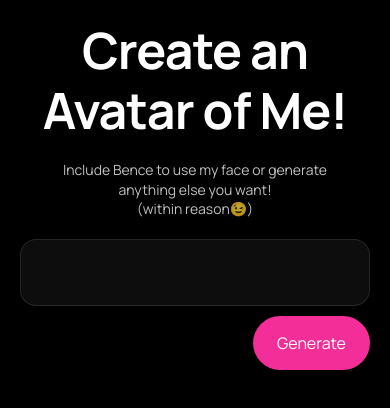
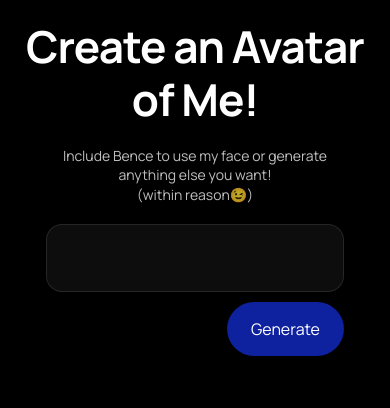
Before and after one commit to BenceM/ai-avatar, a Next.js app: page / in a window 390 px wide. Shown: the top 408 px of the page. Built offline with nearby package versions, Linux system fonts and the light colour scheme.

Commit message:
cleaned up css p1/ removed logs

```diff
--- a/pages/_app.js
+++ b/pages/_app.js
@@ -1,7 +1,7 @@
-import '../styles/styles.css';
+import "../styles/style.css";
 
 function MyApp({ Component, pageProps }) {
-  return <Component {...pageProps} />;
+	return <Component {...pageProps} />;
 }
 
 export default MyApp;
--- a/pages/_document.js
+++ b/pages/_document.js
@@ -4,10 +4,14 @@ export default function Document() {
 	return (
 		<Html>
 			<Head>
-				<meta property="og:title" content="AI Avatar Generator" key="title" />
+				<meta
+					property="title"
+					content="BenceM AI Avatar Generator"
+					key="title"
+				/>
 				<meta
 					property="og:description"
-					content="Ai generator"
+					content="Ai Avatar generator"
 					key="description"
 				/>
 				<meta name="twitter:card" content="summary_large_image"></meta>
--- a/styles/styles.css
+++ b/styles/style.css
@@ -1,3 +1,5 @@
+/*WRITE NEW CSS*/
+
 @import url("https://fonts.googleapis.com/css2?family=Manrope:wght@400;700;800&display=swap");
 
 html {
@@ -14,7 +16,6 @@ body {
 
 .root {
 	background-color: rgb(0, 0, 0);
-	gap: 1rem;
 	min-height: 100vh;
 	height: 100vh;
 }
@@ -41,11 +42,6 @@ body {
 	color: #fff;
 }
 
-.header-title {
-	display: flex;
-	gap: 1.2rem;
-}
-
 .header-title h1 {
 	width: 100%;
 	font-weight: 700;
@@ -53,7 +49,6 @@ body {
 	letter-spacing: -4px;
 	line-height: 1.2em;
 	text-align: center;
-	margin: 0;
 }
 
 .header-subtitle h2 {
@@ -72,11 +67,8 @@ body {
 	place-content: flex-end center;
 	align-items: center;
 	display: flex;
-	flex: 0 0 auto;
 	flex-flow: column nowrap;
 	gap: 1rem;
-	height: min-content;
-	padding: 0;
 	width: 100%;
 }
 
@@ -86,11 +78,8 @@ body {
 	border-radius: 16px;
 	padding: 2rem 1rem;
 	width: 85%;
-	max-width: 120rem;
 	font-size: 1.6rem;
-	letter-spacing: 0;
 	line-height: 1.6em;
-	text-align: start;
 	color: rgba(255, 255, 255, 0.75);
 	text-decoration: none;
 	text-transform: none;
@@ -106,52 +95,24 @@ body {
 
 .prompt-buttons {
 	display: flex;
-	place-content: center;
 	align-items: center;
 	justify-content: flex-end;
 	gap: 2rem;
-	flex: 0 0 auto;
-	flex-flow: row nowrap;
-	height: min-content;
-	overflow: hidden;
-	padding: 0;
-	position: relative;
-	width: 100%;
+	width: 85%;
 }
 
 .generate-button {
-	place-content: flex-start;
-	align-items: flex-start;
-	background-color: #f32e98;
+	background-color: #0e219f; /* #f32e98;*/
 	border-radius: 100px;
-	display: flex;
-	flex: 0 0 auto;
-	flex-flow: column nowrap;
-	gap: 1rem;
-	height: min-content;
-	overflow: hidden;
 	padding: 1.6rem 2.4rem;
-	margin-right: 5rem;
-	position: relative;
 	text-decoration: none;
-	width: min-content;
 	will-change: transform;
 	cursor: pointer;
-}
-
-.generate {
-	outline: none;
-	display: flex;
-	flex-direction: column;
-	justify-content: flex-start;
-	flex-shrink: 0;
-	transform: none;
 }
 
 .generate p {
 	color: rgb(255, 255, 255);
 	font-size: 1.6rem;
-	margin: 0;
 }
 
 .loading {
@@ -166,8 +127,6 @@ body {
 	display: flex;
 	justify-content: center;
 	flex-direction: column;
-	flex-shrink: 0;
-	transform: none;
 }
 
 .output-content img {
@@ -176,8 +135,9 @@ body {
 
 .output-content p {
 	text-align: center;
-	font-weight: bold;
-	white-space: pre-line;
+	font-weight: 700;
+	font-size: 1.1rem;
+	margin-top: 0.5rem;
 	color: white;
 }
 
@@ -189,11 +149,6 @@ body {
 		padding: 5rem;
 	}
 
-	.prompt-container {
-		width: 100%;
-	}
-	.prompt-box {
-	}
 	.output-content {
 		width: 100%;
 
@@ -201,28 +156,17 @@ body {
 	}
 }
 
-@media (max-width: 809px) and (max-width: 600px) {
+@media (max-width: 809px) {
 	.container {
-		max-width: 550px;
 		width: 100%;
 	}
 
 	.header-title h1 {
-		font-size: 5rem;
 		letter-spacing: -1px;
 	}
 
 	.header-subtitle h2 {
 		text-align: center;
-	}
-
-	.prompt-container {
-		max-width: 400px;
-		width: 100%;
-	}
-
-	.prompt-box {
-		width: 100%;
 	}
 }
 @media (max-width: 513px) {
@@ -231,7 +175,7 @@ body {
 		gap: 6rem;
 	}
 	.header-title h1 {
-		font-size: 5rem;
+		font-size: 4.4rem;
 	}
 	.header-subtitle h2 {
 		font-size: 1.4rem;
```
Also changed, not shown: pages/index.js (+4 -5 lines), 1 other file (tests, documents, lock files or other folders).
